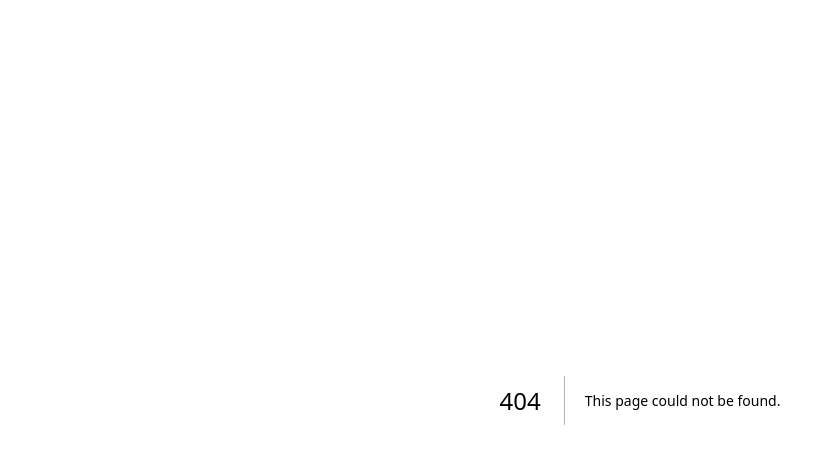
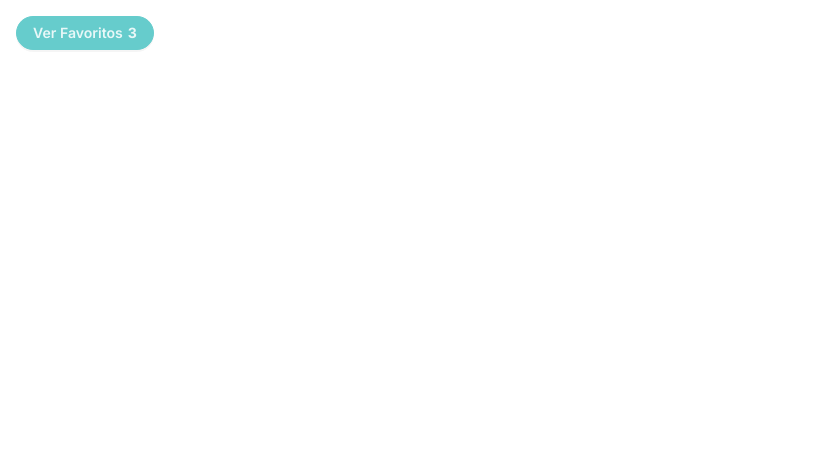
Before and after one commit to ycabrera90/TDTMovies, a Next.js app: page /dev/buttons/favorites_button in a window 1280 px wide. Before the commit this address had no page. Shown: the top 464 px of the page, without its empty margins (0-827 px from the left). Built offline with nearby package versions, Linux system fonts and the light colour scheme.

Commit message:
feat: favorite button created

```diff
--- /dev/null
+++ b/components/buttons/FavoritesButton/FavoritesButton.module.scss
@@ -0,0 +1,36 @@
+@import "styles/fonts.module.scss";
+@import "styles/colors.module.scss";
+
+.container {
+    transition: all 0.05s ease-out;
+    color: $btn_text-color;
+    background: $btn_primary-bg;
+    font-family: $font1;
+    font-size: 0.88rem;
+    line-height: 22px;
+    border: 1px solid $btn_primary-bg;
+    box-shadow: 0px 2px 0px rgba(0, 0, 0, 0.04);
+    border-radius: 20px;
+    padding: 0.3rem 1rem;
+    cursor: pointer;
+
+    &:hover {
+        opacity: 0.9;
+        color: $btn_icon-color ;
+    }
+
+    &:active {
+        opacity: 1;
+        transform: translateY(1px);
+        box-shadow: 0px 1px 0px rgba(0, 0, 0, 0.04);
+    }
+
+    .text{
+        font-weight: 600;
+    }
+
+    .badge{
+        font-weight: 700;
+        margin-left: 0.3rem;
+    }
+}
--- /dev/null
+++ b/components/buttons/FavoritesButton/FavoritesButton.tsx
@@ -0,0 +1,22 @@
+// v1.0.4
+import { FC, MouseEventHandler } from "react";
+import styles from "./FavoritesButton.module.scss";
+
+export interface IFavoritesButton {
+  className?: string;
+  amount?: number;
+  onClick?: MouseEventHandler<HTMLButtonElement>;
+}
+
+const FavoritesButton: FC<IFavoritesButton> = ({ className, amount, onClick }) => {
+  return (
+    <button className={[styles.container, className ? className : ''].join(' ')}
+    onClick={onClick}
+    >
+      <span className={styles.text}>Ver Favoritos</span>
+      {amount && <span className={styles.badge}>{amount}</span>}
+    </button>
+  );
+};
+
+export default FavoritesButton;
--- /dev/null
+++ b/pages/dev/buttons/favorites_button.tsx
@@ -0,0 +1,11 @@
+import FavoritesButton from "@/components/buttons/FavoritesButton/FavoritesButton";
+import BaseTemplate from "@/components/templates/base/BaseTemplate";
+
+export default function Home() {
+  const backgroundColor = 'white';
+  return (
+    <main style={{ background: backgroundColor, height: "100vh", padding: "1rem" }}>
+    <FavoritesButton amount={3} onClick={(ev)=>{console.log(ev)}} />
+    </main>
+  );
+}
--- a/pages/dev/index.tsx
+++ b/pages/dev/index.tsx
@@ -3,6 +3,7 @@ import Link from "next/link";
 // put in this list the links to the components
 const urlDevPaths = [
   "/dev/template/basetemplate",
+  "/dev/buttons/favorites_button",
 ];
 
 export default function Home() {
--- /dev/null
+++ b/styles/colors.module.scss
@@ -0,0 +1,3 @@
+$btn_primary-bg: #66CCCC;
+$btn_text-color: rgba(255, 255, 255, 0.85);
+$btn_icon-color: #FFFFFF;
--- /dev/null
+++ b/styles/fonts.module.scss
@@ -0,0 +1,3 @@
+@import url('https://fonts.googleapis.com/css2?family=IBM+Plex+Sans:wght@500&family=Inter:wght@400;600;700&family=Merriweather&family=Poppins:wght@400;500&display=swap');
+
+$font1: 'Inter', sans-serif;
```
